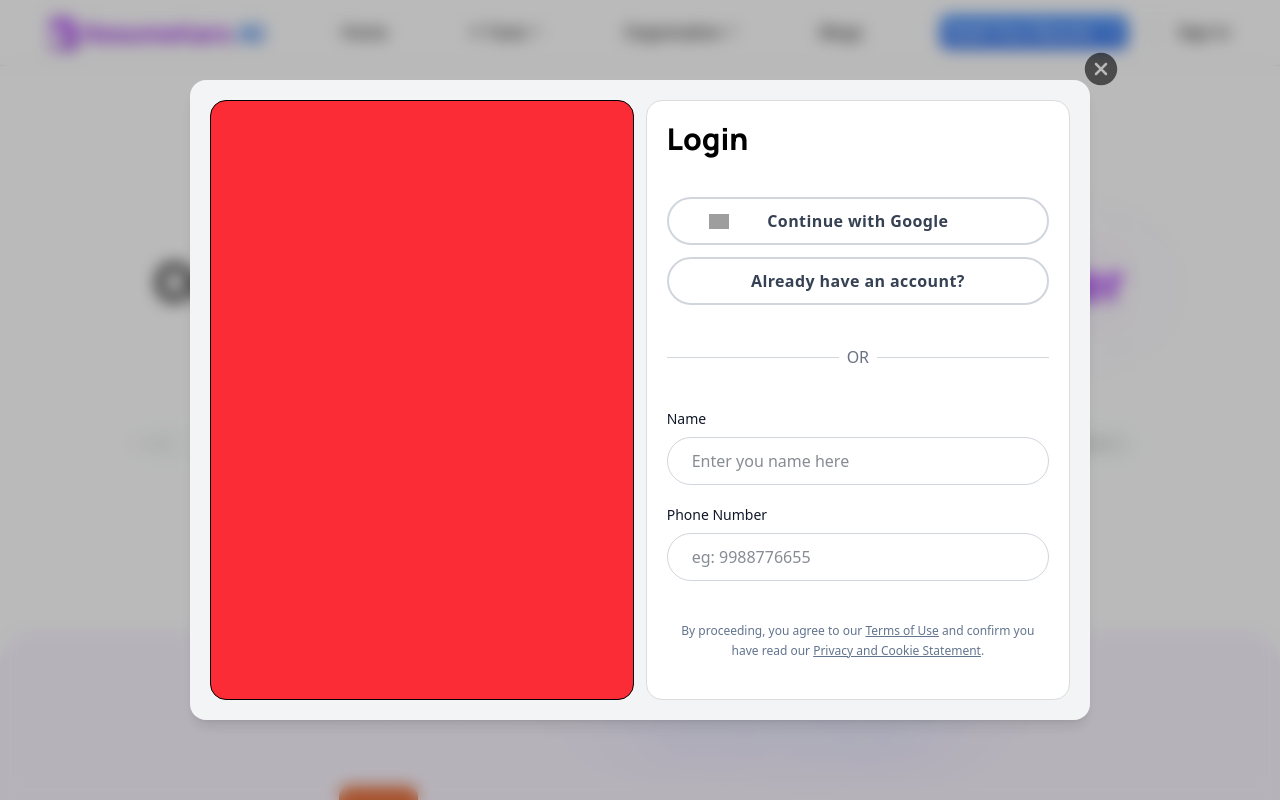
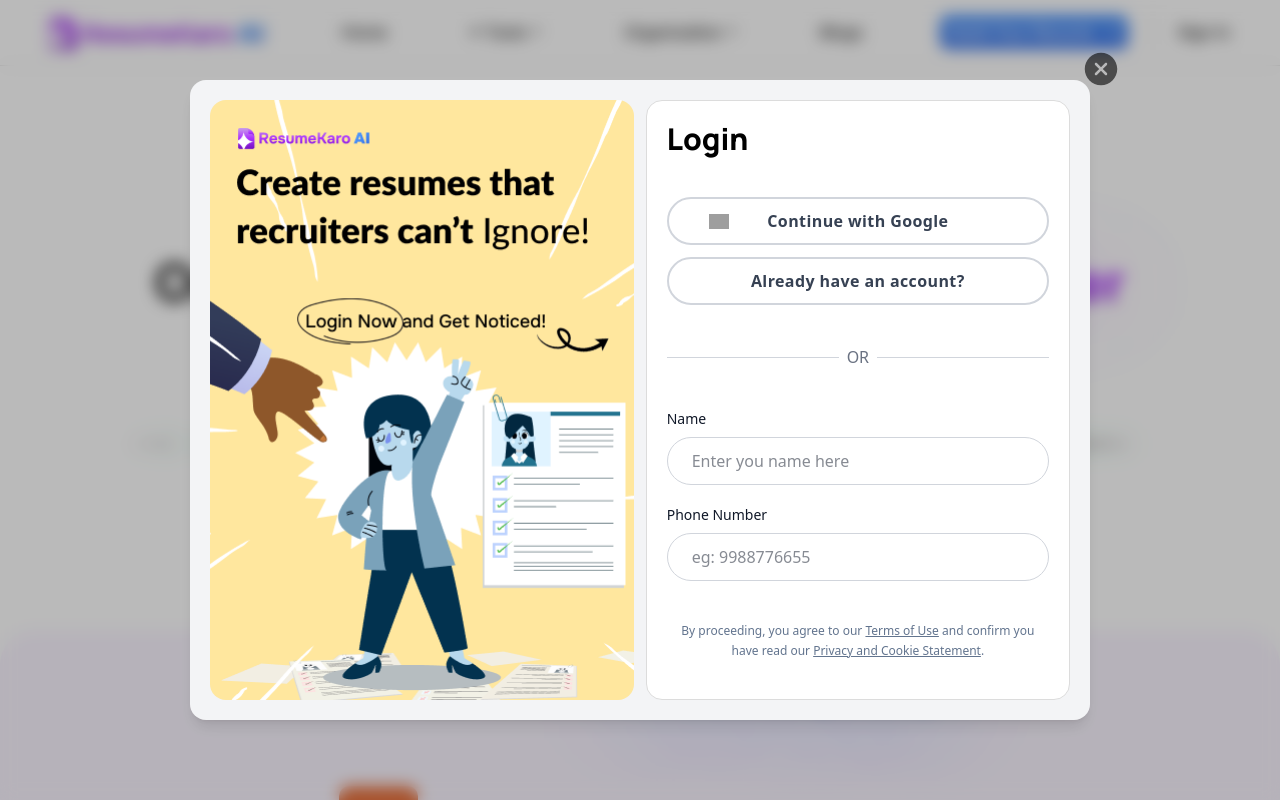
Before and after one commit to JVinayakResumekaroAi/ResumekaroAi, a React (Vite) app: page / in a window 1280 px wide. Both pictures are taken after a click on the element "Sign In". Shown: the top 800 px of the page. Built offline with nearby package versions, Linux system fonts and the light colour scheme; grey boxes are pictures that could not be loaded; a web font is replaced by a local one.

Commit message:
add login img

```diff
--- a/src/components/commonComponents/Login.jsx
+++ b/src/components/commonComponents/Login.jsx
@@ -12,8 +12,10 @@
 
   return (
     <div className="fixed inset-0 flex items-center justify-center   backdrop-blur-sm z-50    bg-[rgba(0,0,0,0.27)] transition-all ">
-      <div className="bg-gray-100 flex rounded-2xl shadow-lg min-w-[900px] p-5 items-center gap-3">
-        <div className="border bg-red-500 w-1/2 h-[600px] rounded-2xl"></div>
+      <div className="bg-gray-100 flex rounded-2xl shadow-lg max-w-[900px] p-5 items-center gap-3">
+        <div className="  w-1/2 h-[600px] rounded-2xl  overflow-hidden">
+          <img src="/img/LoginImage.png" alt="img" className="w-full" />
+        </div>
 
         {/* form */}
 
```
Also changed, not shown: public/img/LoginImage.png (added).
